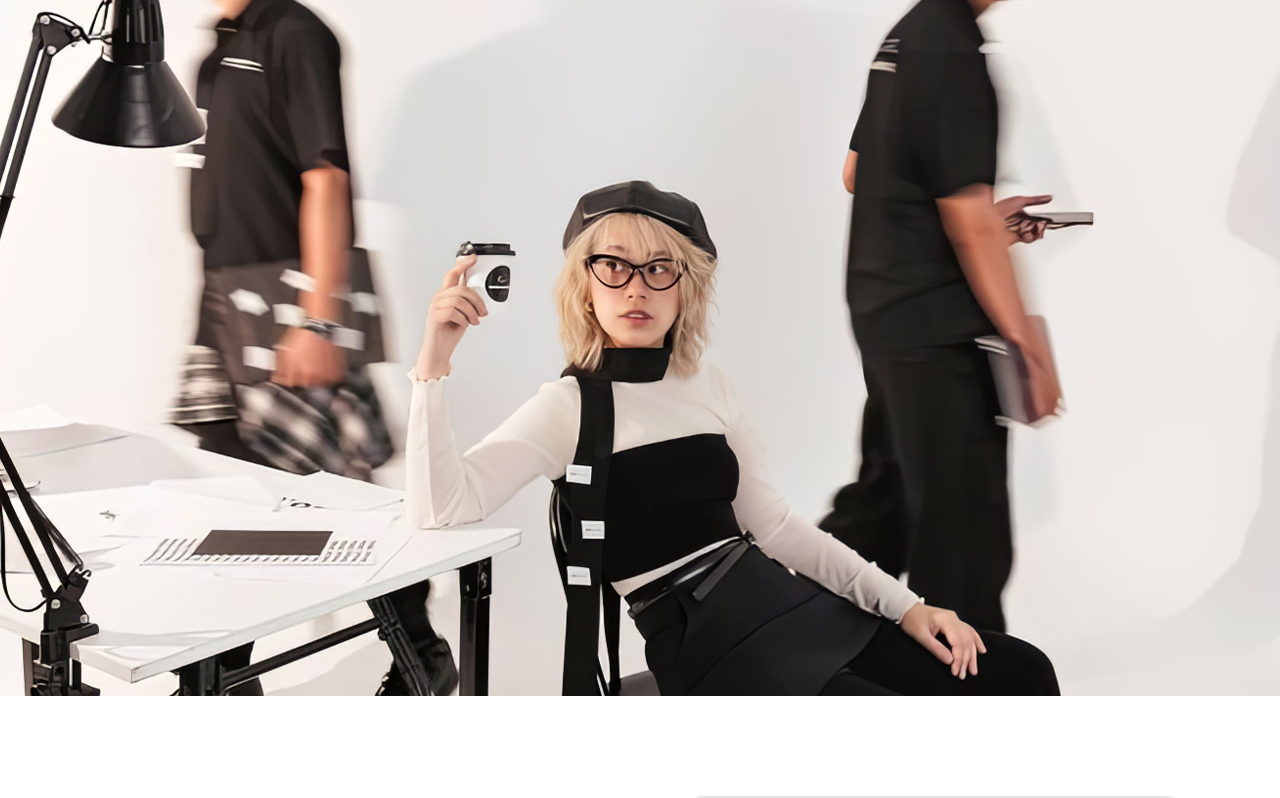
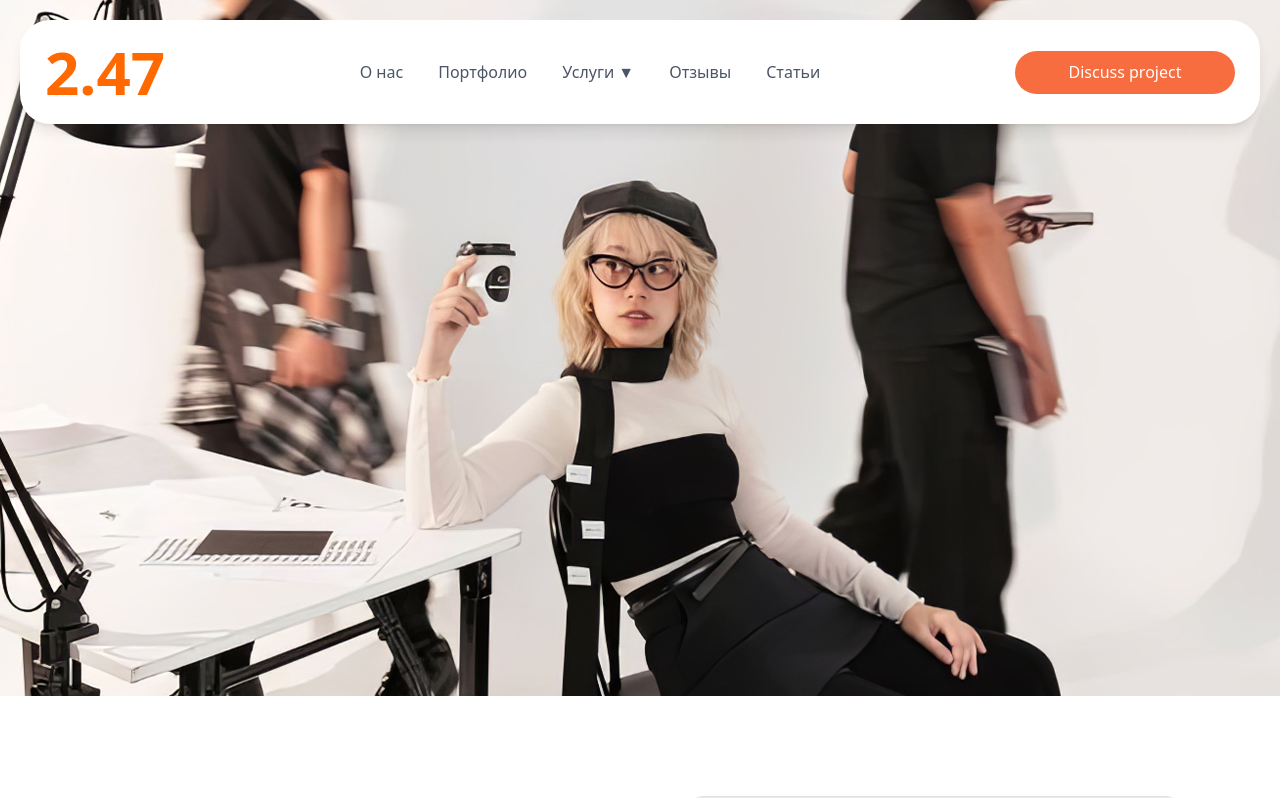
Before and after one commit to Bashkanitto/creacine, a Next.js app: page /en in a window 1280 px wide. Shown: the top 798 px of the page. Built offline with nearby package versions, Linux system fonts and the light colour scheme.

Commit message:
fix: add z-10 for header

```diff
--- a/src/components/Header.tsx
+++ b/src/components/Header.tsx
@@ -12,9 +12,10 @@ const Header = () => {
   function toggleMenu() {
     setMobileMenuActive(!mobileMenuActive)
   }
+
   return (
     <>
-      <header className="fixed top-[20px] left-0 right-0 h-[61px] md:h-[104px] w-[90%] xl:w-full max-w-[1240px] mx-auto flex items-center justify-between rounded-[30px] bg-white px-[25px] shadow-lg">
+      <header className="fixed z-10 top-[20px] left-0 right-0 h-[61px] md:h-[104px] w-[90%] xl:w-full max-w-[1240px] mx-auto flex items-center justify-between rounded-[30px] bg-white px-[25px] shadow-lg">
         <Link
           href="/"
           className="flex items-center justify-center text-3xl md:text-6xl font-bold text-black lg:text-orange-500"
```
